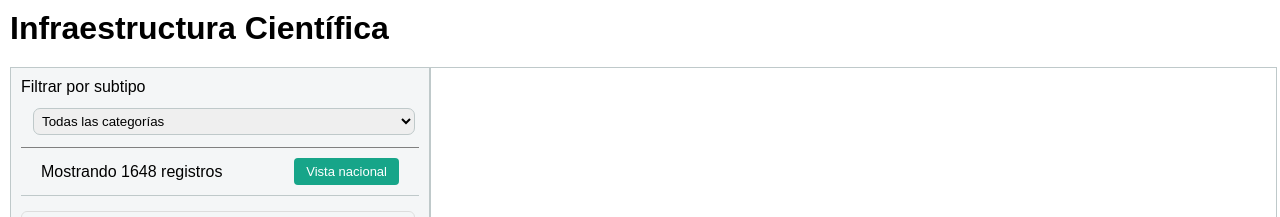
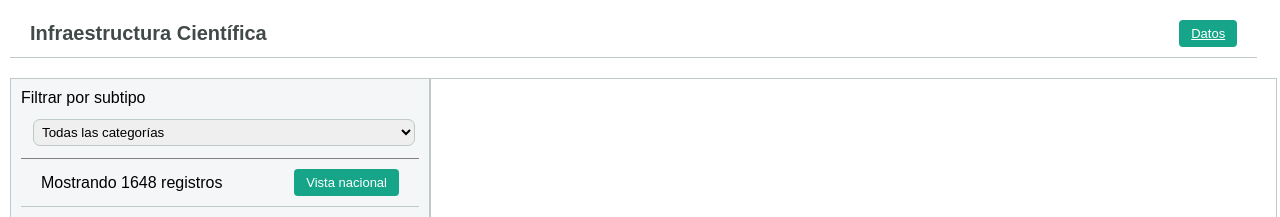
Before and after one commit to AlonsoCortes/infraestructura-cientifica, a plain HTML site: page index.html in a window 1280 px wide. Shown: the top 217 px of the page. Drawn offline with nearby package versions, Linux system fonts and the light colour scheme; no server answers.

Commit message:
cambios mapa

```diff
--- a/index.html
+++ b/index.html
@@ -14,6 +14,8 @@
         <header>
             <div class="barraNavegacion">
                 <h1>Infraestructura Científica</h1>
+                <a href="https://catalogoinfra.conacyt.mx/" target="_blank" class="boton">Datos</a>
+
             </div>
         </header>
 
@@ -48,7 +50,7 @@
                 </div>
                 <div class="contenedor">
                     <p id="contadorResultados"></p>
-                    <button id="ajuste" class="boton-vista-nacional">Vista nacional</button>
+                    <button class="boton" id="ajuste" class="boton-vista-nacional">Vista nacional</button>
                 </div>
 
                 <div id="listaEquipos">
--- a/style.css
+++ b/style.css
@@ -46,6 +46,37 @@
         padding: 10px;
     }
 
+        .barraNavegacion {
+        display: flex;
+        align-items: center;       /* centra verticalmente los elementos */
+        justify-content: space-between; /* empuja el botón al extremo derecho */
+        padding: 10px 20px;
+        border-bottom: 1px solid var(--neutral-medium);
+    }
+
+        /* Título */
+        .barraNavegacion h1 {
+            font-size: 20px;
+            color: var(--neutral-dark);
+            margin: 0;
+        }
+
+    .boton {
+        background-color:var(--primary-medium);
+        color: var(--neutral-white);
+        border: none;
+        border-radius: 4px;
+        padding: 6px 12px;
+        font-size: 13px;
+        cursor: pointer;
+        transition: background 0.3s ease;
+        }
+        .boton-vista-nacional:hover {
+            background-color: var(--primary-deep);
+        }
+
+
+
     .contenido{
         height:100%;
         width:100%;
@@ -71,19 +102,7 @@
             border: 1px solid var(--neutral-medium);
 
         }
-            .boton-vista-nacional {
-                background-color:var(--primary-medium);
-                color: var(--neutral-white);
-                border: none;
-                border-radius: 4px;
-                padding: 6px 12px;
-                font-size: 13px;
-                cursor: pointer;
-                transition: background 0.3s ease;
-            }
-                .boton-vista-nacional:hover {
-                    background-color: var(--primary-deep);
-                }
+
 
         .contenedorCategorias{
             border-bottom: 1px solid gray;
```
